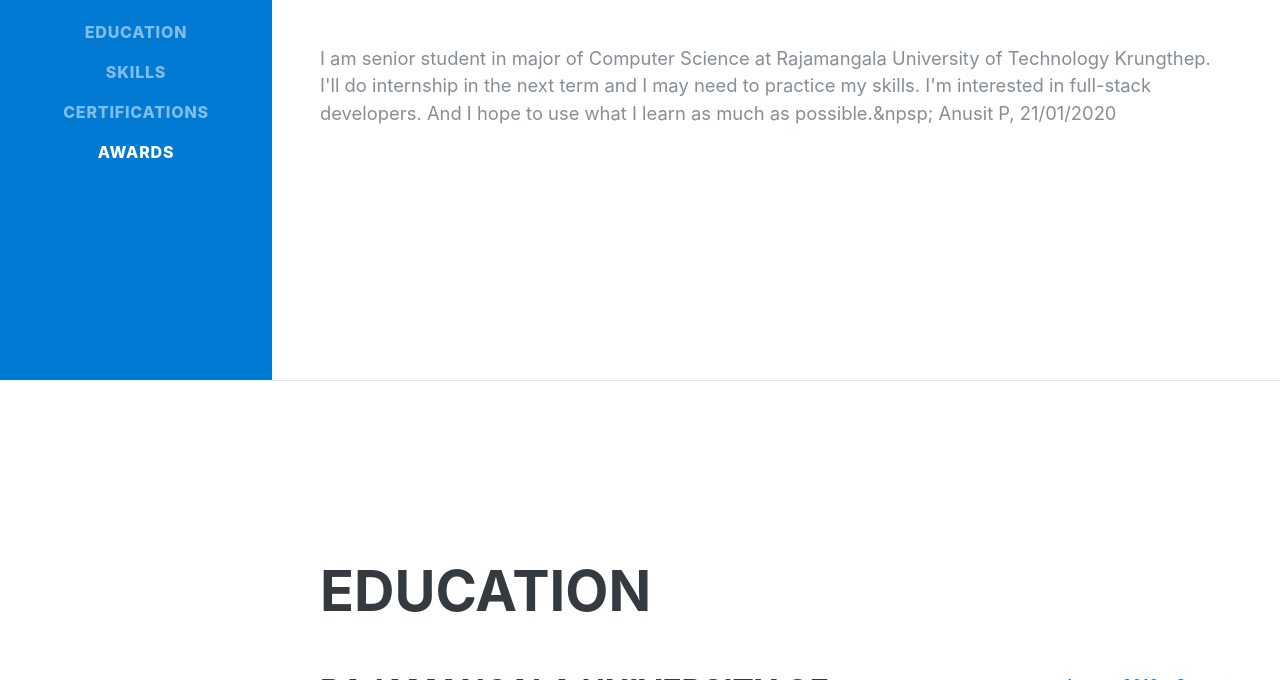
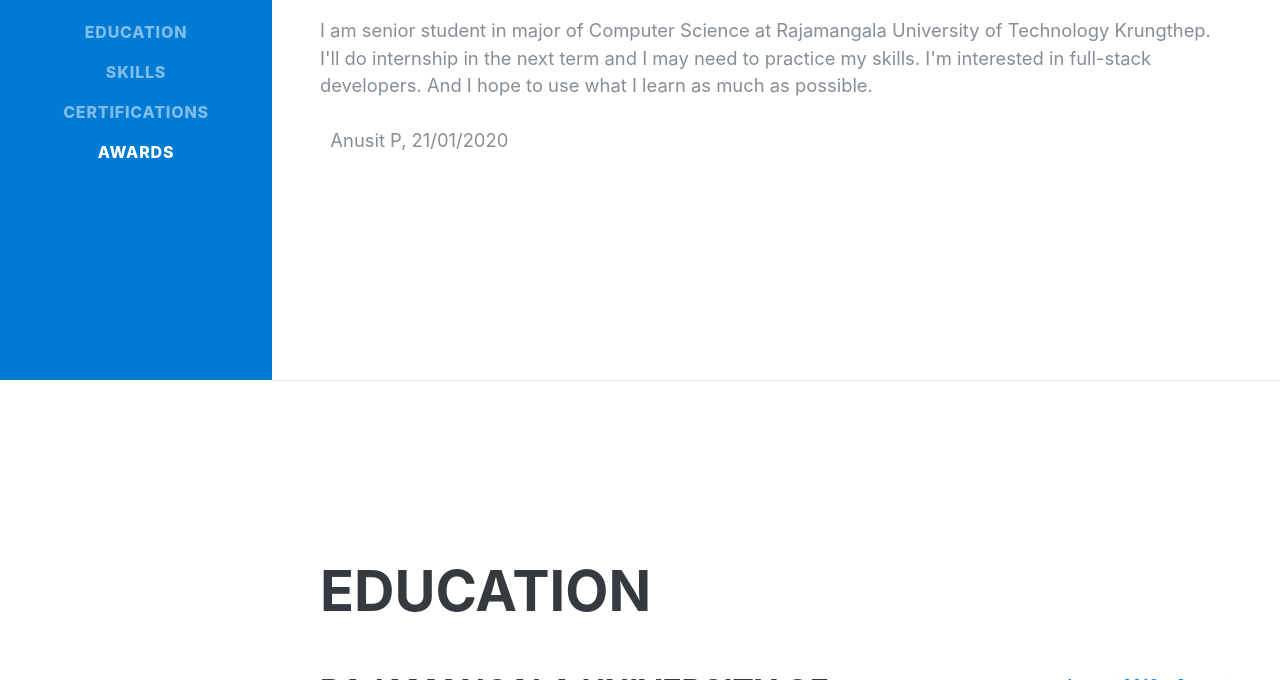
Before and after one commit to earthkung3/earthkung3.github.io, a plain HTML site: page index.html in a window 1280 px wide. Shown: the part 420-1100 px from the top of the page. Drawn offline with Linux system fonts and the light colour scheme; a script that the page names is missing; a web font is replaced by a local one.

Commit message:
Update index.html

```diff
--- a/index.html
+++ b/index.html
@@ -69,7 +69,9 @@
         </div>
         <p class="lead mb-5">I am senior student in major of Computer Science at Rajamangala University of Technology
           Krungthep. I'll do internship in the next term and I may need to practice my skills. I'm interested in
-          full-stack developers. And I hope to use what I learn as much as possible.&npsp; Anusit P, 21/01/2020</p>
+          full-stack developers. And I hope to use what I learn as much as possible. <br><br>
+          &nbsp; Anusit P, 21/01/2020
+        </p>
       </div>
     </section>
 
```
